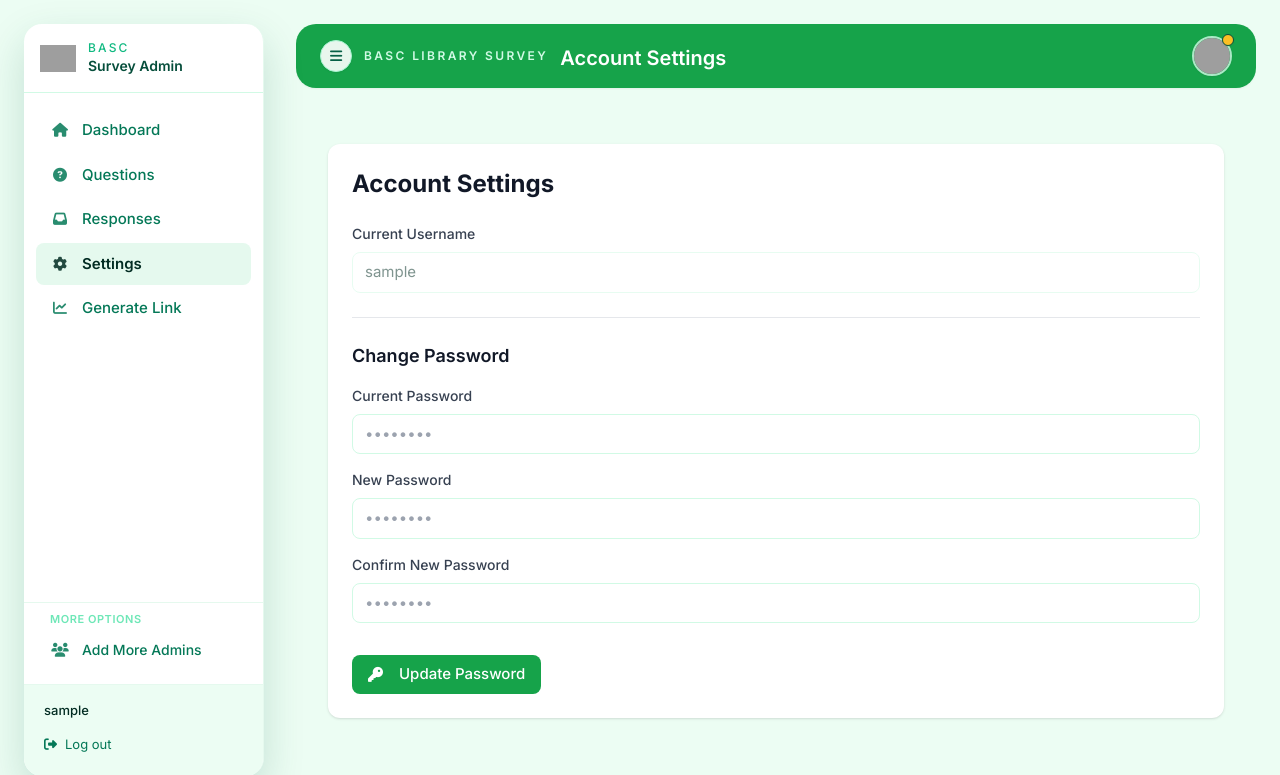
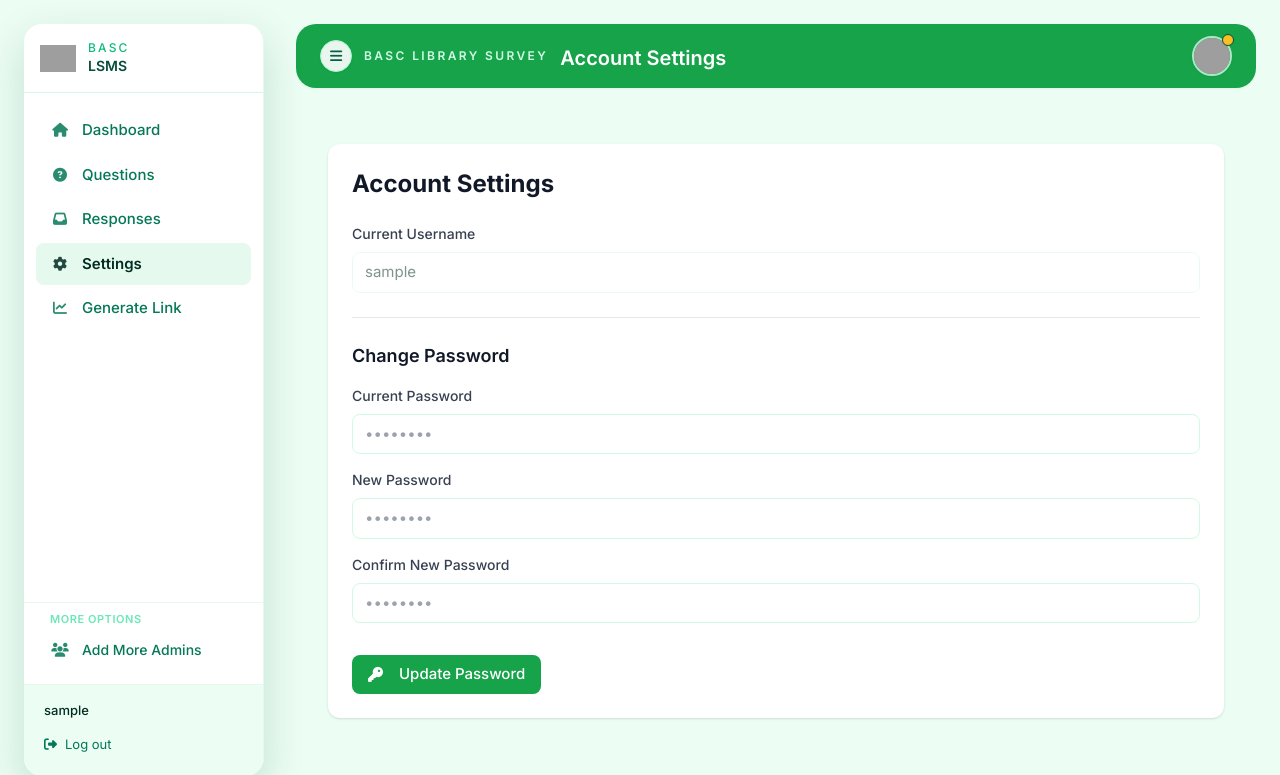
Before and after one commit to ToMyBaNe/lib, a PHP site: page /survey/admin/settings.php in a window 1280 px wide. Shown: the top 775 px of the page. Run offline with PHP 8.4, Linux system fonts and the light colour scheme; the visitor is signed in with stand-in values (Sample User, id 1); some libraries are stand-ins or nearby versions; grey boxes are pictures that could not be loaded.

Commit message:
hulaan mo

```diff
--- a/admin/components/sidebar.php
+++ b/admin/components/sidebar.php
@@ -13,7 +13,7 @@ $currentPage = basename($_SERVER['PHP_SELF'], '.php');
             </span>
             <span>
                 <span class="block text-xs font-medium uppercase tracking-[0.18em] text-emerald-500">BASC</span>
-                <span class="block text-sm">Survey Admin</span>
+                <span class="block text-sm">LSMS</span>
             </span>
         </a>
     </div>
--- a/admin/layouts/base.php
+++ b/admin/layouts/base.php
@@ -20,7 +20,7 @@ requireAdminAuth();
     <link rel="preconnect" href="https://fonts.googleapis.com">
     <link rel="preconnect" href="https://fonts.gstatic.com" crossorigin>
     <link href="https://fonts.googleapis.com/css2?family=Inter:wght@400;500;600;700&display=swap" rel="stylesheet">
-    <link rel="shortcut icon" href="../assets/imgs/lib-logo-no-bg.png" type="image/x-icon">
+    <link rel="icon" href="assets/imgs/lib-logo-no-bg.png" type="image/x-icon">
 
     <!-- Tailwind (CDN) with custom BASC library flat theme -->
     <script src="https://cdn.tailwindcss.com"></script>
--- a/admin/login.php
+++ b/admin/login.php
@@ -7,7 +7,7 @@
     <link rel="preconnect" href="https://fonts.googleapis.com">
     <link rel="preconnect" href="https://fonts.gstatic.com" crossorigin>
     <link href="https://fonts.googleapis.com/css2?family=Inter:wght@400;500;600;700&display=swap" rel="stylesheet">
-    <link rel="shortcut icon" href="assets/imgs/lib-logo-no-bg.png" type="image/x-icon">
+    <link rel="icon" href="assets/imgs/lib-logo-no-bg.png" type="image/x-icon">
     <script src="https://cdn.tailwindcss.com"></script>
     <script>
         tailwind.config = {
--- a/index.php
+++ b/index.php
@@ -6,7 +6,7 @@
     <title>BASC | Library Survey Management System</title>
     <script src="https://cdn.tailwindcss.com"></script>
     <link rel="stylesheet" href="https://cdnjs.cloudflare.com/ajax/libs/font-awesome/6.4.0/css/all.min.css">
-    <link rel="shortcut icon" href="assets/lib-logo-no-bg.png" type="image/x-icon">
+    <link rel="icon" href="assets/lib-logo-no-bg.png" type="image/x-icon">
 </head>
 <body class="bg-gradient-to-br from-blue-50 to-indigo-100 min-h-screen flex items-center justify-center">
     <div class="w-[30rem]">
--- a/public/index.php
+++ b/public/index.php
@@ -7,6 +7,7 @@
     <script src="https://cdn.tailwindcss.com"></script>
     <link rel="stylesheet" href="https://cdnjs.cloudflare.com/ajax/libs/font-awesome/6.4.0/css/all.min.css">
     <link rel="stylesheet" href="../assets/styles.css">
+    <link rel="icon" href="../assets/lib-logo-no-bg.png" type="image/x-icon">
 </head>
 <body class="bg-gradient-to-br from-blue-50 to-indigo-100">
     <div class="min-h-screen py-12 px-4 sm:px-6 lg:px-8">
```
